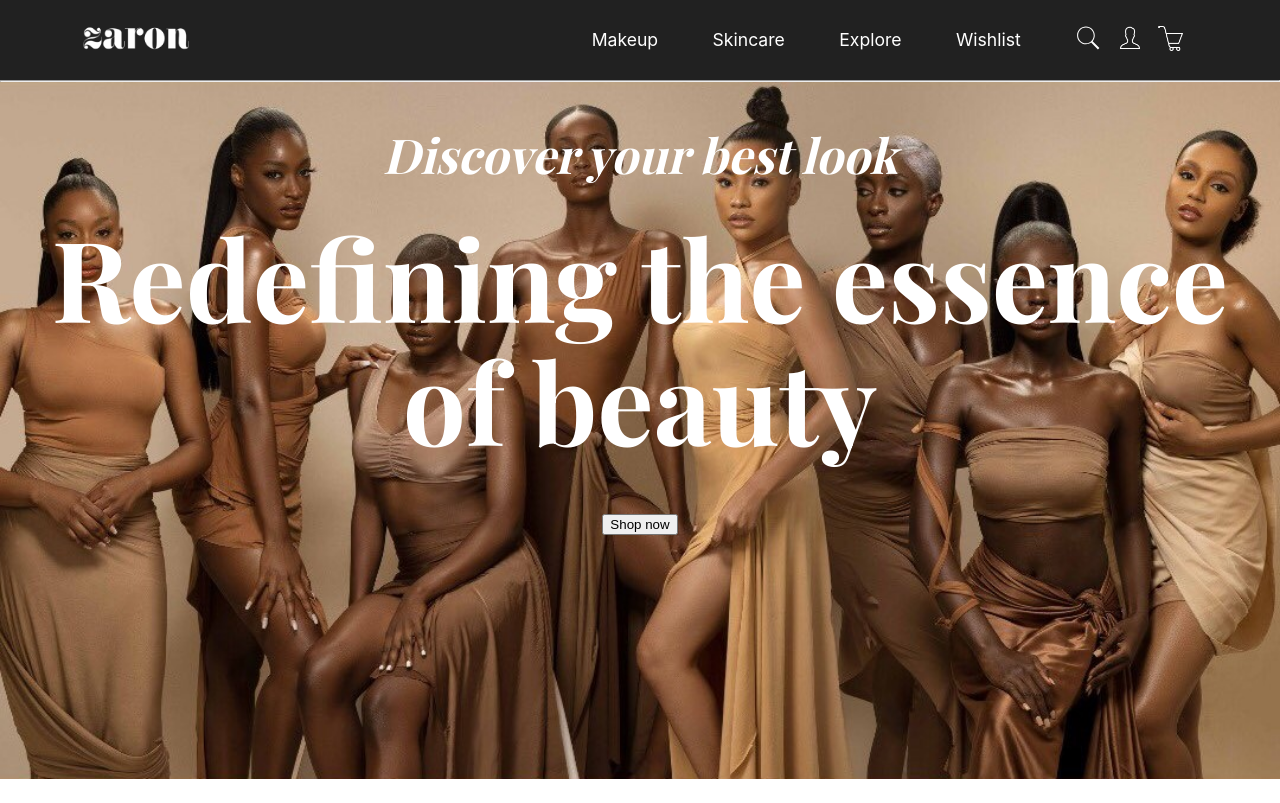
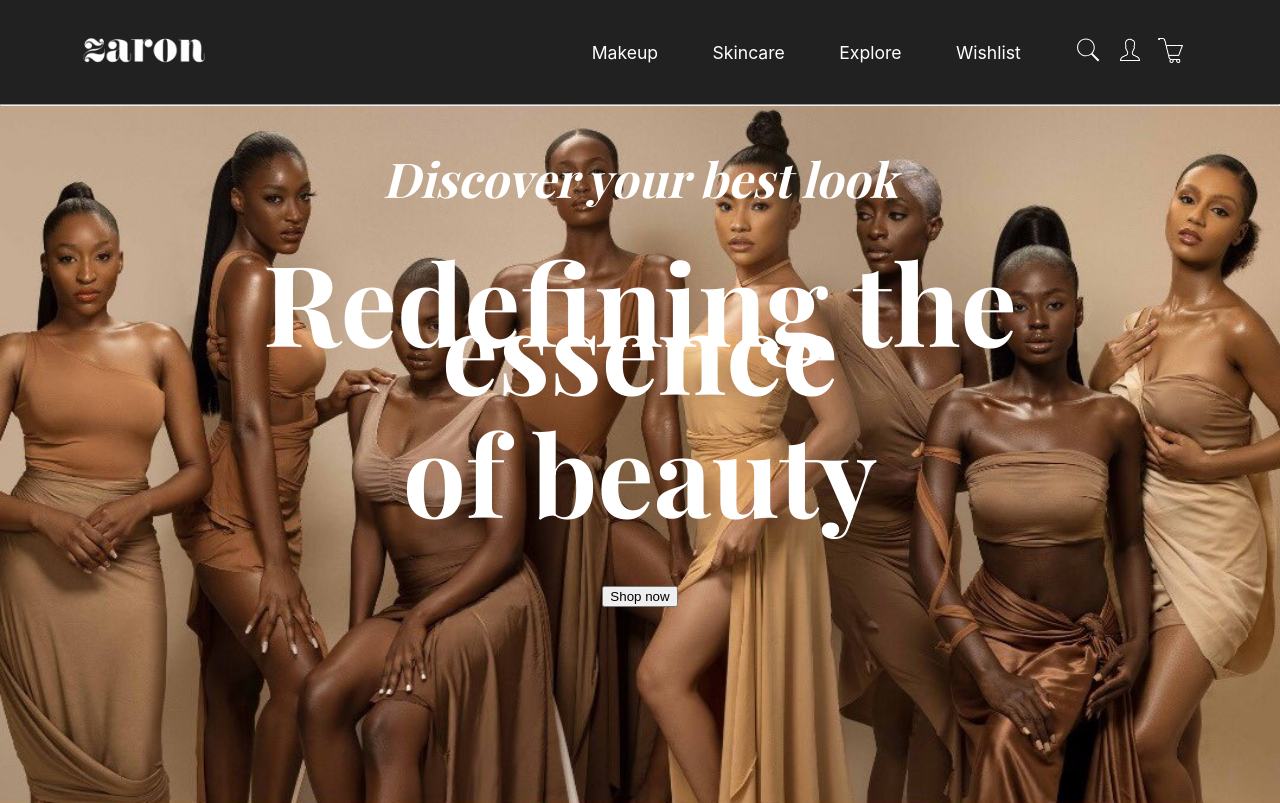
Before and after one commit to chiomaubaezuonu/zaron, a React (Create React App) app: page / in a window 1280 px wide. Built offline with nearby package versions, Linux system fonts and the light colour scheme.

Commit message:
Modified contents of bg-text-div to suit design

```diff
--- a/src/App.css
+++ b/src/App.css
@@ -6,9 +6,15 @@ body {
   box-sizing: border-box;
 }
 
+/* .nav-div{
+  display: flex;
+  flex-direction: column;
+  align-items: center;
+  justify-content: center;
+} */
 nav {
   background-color: aquamarine;
-  padding: 1.2rem 5rem;
+  padding: 1.8rem 5rem;
   justify-content: space-between;
 }
 
@@ -31,7 +37,8 @@ a {
 }
 
 img {
-  width: 7rem;
+  width: 8rem;
+  /* margin-left: 0.9rem; */
 }
 
 .wrapper {
@@ -64,9 +71,12 @@ hr {
   color: white;
   text-align: center;
   line-height: 3rem;
+  width: 87.4%;
+  margin: auto;
 }
 
 .bg-text {
+  text-align: center;
   font-size: 7rem;
   font-family: 'Playfair Display', serif;
   font-weight: 700;
--- a/src/App.tsx
+++ b/src/App.tsx
@@ -9,6 +9,7 @@ import cart from "./images/cart.png"
 function App() {
   return (
     <div className="wrapper">
+      <div>
         <nav style={{ backgroundColor: "#212121", display: "flex" }}>
           <div>
             <img src={zaron} alt="zaronLogo" />
@@ -27,6 +28,7 @@ function App() {
             </div>
           </div>
         </nav>
+      </div>
       <hr style={{ background: "#EAEAEA" }} />
       <div className='bg-div'>
         <div className='bg-text-div'>
```
Lines whose indentation alone changed are shown as unchanged.
